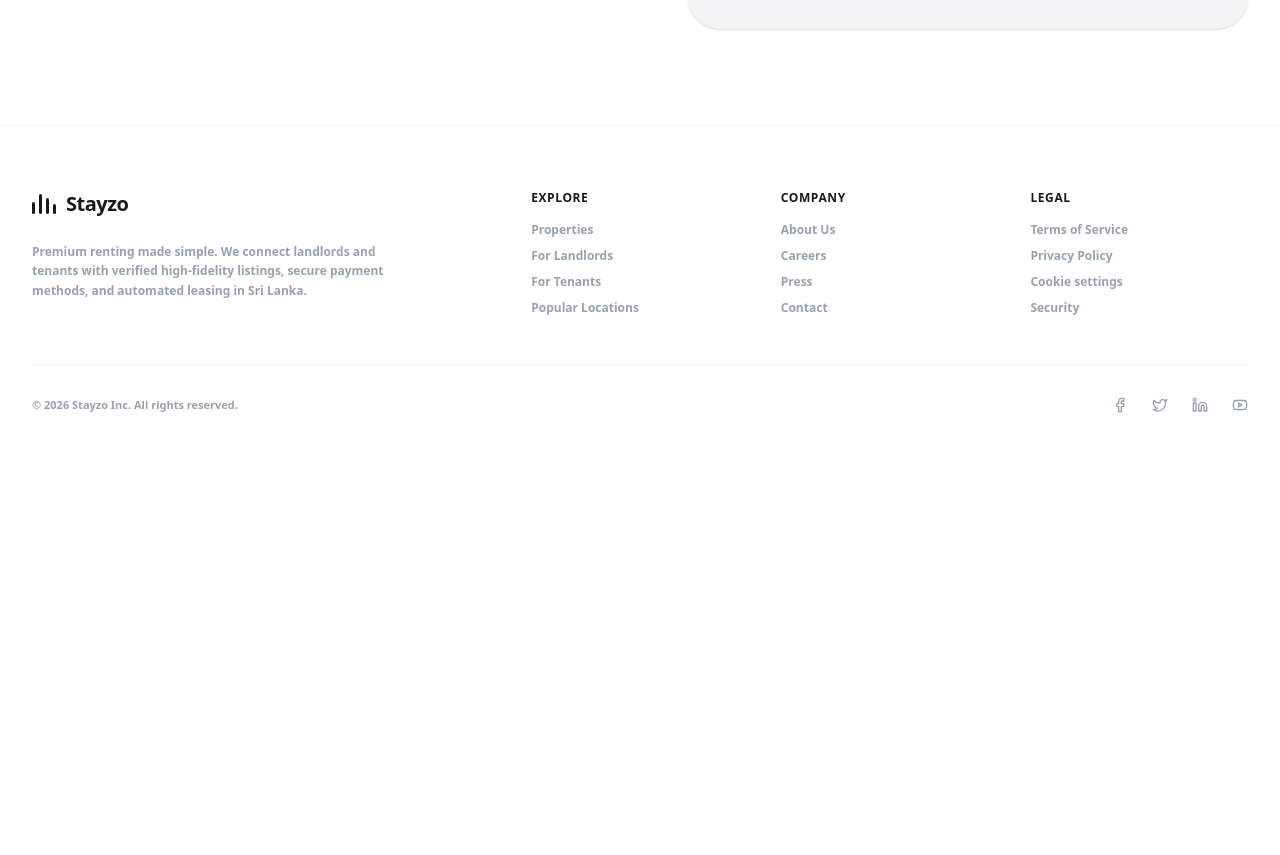
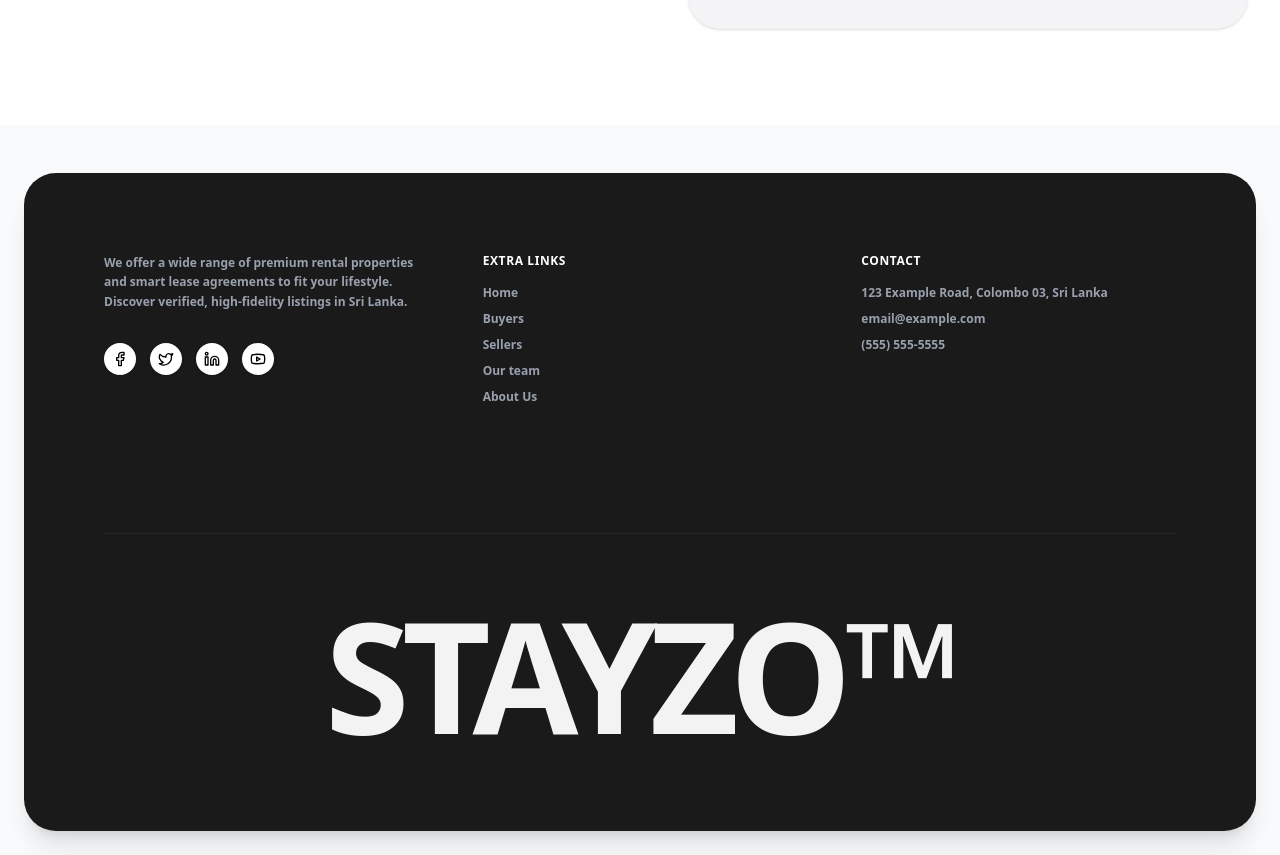
Before and after one commit to AbiNathan11/Stayzo_frontend, a Next.js app: page / in a window 1280 px wide. Shown: the part 2000-2855 px from the top of the page. Before the commit the page ends 2461 px from the top, so only its background shows below. Built offline with nearby package versions, Linux system fonts and the light colour scheme.

Commit message:
Initial commit: Stayzo Frontend

```diff
--- a/src/components/Footer.tsx
+++ b/src/components/Footer.tsx
@@ -6,81 +6,64 @@ import { Facebook, Twitter, Linkedin, Youtube } from 'lucide-react';
 
 export default function Footer() {
   return (
-    <footer className="bg-white border-t border-gray-100 pt-16 pb-12 w-full">
-      <div className="max-w-7xl mx-auto px-6 lg:px-8">
-        <div className="grid grid-cols-1 md:grid-cols-2 lg:grid-cols-5 gap-12 lg:gap-8 pb-12 border-b border-gray-100">
+    <footer className="w-full bg-[#F8FAFB] px-6 pb-6 pt-12 select-none">
+      <div className="max-w-7xl mx-auto bg-[#1A1A1A] text-white rounded-[32px] p-10 md:p-20 shadow-xl overflow-hidden relative">
 
-          {/* Logo & Description */}
-          <div className="lg:col-span-2">
-            <Link href="/" className="flex items-center space-x-2.5 mb-6 group">
-              <div className="flex items-end space-x-1 h-5">
-                <div className="w-[3px] h-3 bg-[#1A1A1A] rounded-full group-hover:bg-[#F26B27] transition-colors"></div>
-                <div className="w-[3px] h-5 bg-[#1A1A1A] rounded-full group-hover:bg-[#F26B27] transition-colors"></div>
-                <div className="w-[3px] h-4 bg-[#1A1A1A] rounded-full group-hover:bg-[#F26B27] transition-colors"></div>
-                <div className="w-[3px] h-2.5 bg-[#1A1A1A] rounded-full group-hover:bg-[#F26B27] transition-colors"></div>
-              </div>
-              <span className="text-xl font-bold tracking-tight text-[#1A1A1A]">Stayzo</span>
-            </Link>
-            <p className="text-gray-400 text-xs font-semibold leading-relaxed max-w-sm">
-              Premium renting made simple. We connect landlords and tenants with verified high-fidelity listings, secure payment methods, and automated leasing in Sri Lanka.
+        {/* Columns Grid */}
+        <div className="grid grid-cols-1 md:grid-cols-3 gap-12 md:gap-16 pb-12">
+
+          {/* Column 1: Info and Socials */}
+          <div className="space-y-6">
+            <p className="text-gray-400 text-xs font-semibold leading-relaxed max-w-xs">
+              We offer a wide range of premium rental properties and smart lease agreements to fit your lifestyle. Discover verified, high-fidelity listings in Sri Lanka.
             </p>
+            <div className="flex items-center space-x-3.5 pt-2">
+              <a href="#" className="w-8 h-8 rounded-full bg-white flex items-center justify-center text-black hover:bg-[#F26B27] hover:text-white transition shadow-sm">
+                <Facebook className="w-4 h-4" />
+              </a>
+              <a href="#" className="w-8 h-8 rounded-full bg-white flex items-center justify-center text-black hover:bg-[#F26B27] hover:text-white transition shadow-sm">
+                <Twitter className="w-4 h-4" />
+              </a>
+              <a href="#" className="w-8 h-8 rounded-full bg-white flex items-center justify-center text-black hover:bg-[#F26B27] hover:text-white transition shadow-sm">
+                <Linkedin className="w-4 h-4" />
+              </a>
+              <a href="#" className="w-8 h-8 rounded-full bg-white flex items-center justify-center text-black hover:bg-[#F26B27] hover:text-white transition shadow-sm">
+                <Youtube className="w-4 h-4" />
+              </a>
+            </div>
           </div>
 
-          {/* Column 1: Explore */}
-          <div>
-            <h4 className="font-extrabold text-[#1A1A1A] text-xs uppercase tracking-wider mb-4">Explore</h4>
-            <ul className="space-y-2.5 text-xs font-bold text-gray-400">
-              <li><Link href="/search" className="hover:text-[#1A1A1A] transition">Properties</Link></li>
-              <li><Link href="#" className="hover:text-[#1A1A1A] transition">For Landlords</Link></li>
-              <li><Link href="#" className="hover:text-[#1A1A1A] transition">For Tenants</Link></li>
-              <li><Link href="#" className="hover:text-[#1A1A1A] transition">Popular Locations</Link></li>
+          {/* Column 2: Extra Links */}
+          <div className="space-y-4">
+            <h4 className="font-bold text-xs uppercase tracking-wider text-white">Extra links</h4>
+            <ul className="space-y-2.5 text-xs font-semibold text-gray-400">
+              <li><Link href="/" className="hover:text-white transition">Home</Link></li>
+              <li><Link href="/search" className="hover:text-white transition">Buyers</Link></li>
+              <li><Link href="/search" className="hover:text-white transition">Sellers</Link></li>
+              <li><Link href="#" className="hover:text-white transition">Our team</Link></li>
+              <li><Link href="#" className="hover:text-white transition">About Us</Link></li>
             </ul>
           </div>
 
-          {/* Column 2: Company */}
-          <div>
-            <h4 className="font-extrabold text-[#1A1A1A] text-xs uppercase tracking-wider mb-4">Company</h4>
-            <ul className="space-y-2.5 text-xs font-bold text-gray-400">
-              <li><Link href="#" className="hover:text-[#1A1A1A] transition">About Us</Link></li>
-              <li><Link href="#" className="hover:text-[#1A1A1A] transition">Careers</Link></li>
-              <li><Link href="#" className="hover:text-[#1A1A1A] transition">Press</Link></li>
-              <li><Link href="#" className="hover:text-[#1A1A1A] transition">Contact</Link></li>
-            </ul>
-          </div>
-
-          {/* Column 3: Legal */}
-          <div>
-            <h4 className="font-extrabold text-[#1A1A1A] text-xs uppercase tracking-wider mb-4">Legal</h4>
-            <ul className="space-y-2.5 text-xs font-bold text-gray-400">
-              <li><Link href="#" className="hover:text-[#1A1A1A] transition">Terms of Service</Link></li>
-              <li><Link href="#" className="hover:text-[#1A1A1A] transition">Privacy Policy</Link></li>
-              <li><Link href="#" className="hover:text-[#1A1A1A] transition">Cookie settings</Link></li>
-              <li><Link href="#" className="hover:text-[#1A1A1A] transition">Security</Link></li>
+          {/* Column 3: Contact Info */}
+          <div className="space-y-4">
+            <h4 className="font-bold text-xs uppercase tracking-wider text-white">Contact</h4>
+            <ul className="space-y-2.5 text-xs font-semibold text-gray-400">
+              <li>123 Example Road, Colombo 03, Sri Lanka</li>
+              <li><a href="mailto:email@example.com" className="hover:text-white transition">email@example.com</a></li>
+              <li><a href="tel:5555555555" className="hover:text-white transition">(555) 555-5555</a></li>
             </ul>
           </div>
 
         </div>
 
-        {/* Bottom copyright & social icons */}
-        <div className="pt-8 flex flex-col sm:flex-row items-center justify-between gap-6">
-          <p className="text-gray-400 text-[11px] font-bold">
-            &copy; {new Date().getFullYear()} Stayzo Inc. All rights reserved.
-          </p>
-          <div className="flex items-center space-x-6 text-gray-400">
-            <a href="#" className="hover:text-[#1A1A1A] transition">
-              <Facebook className="w-4 h-4" />
-            </a>
-            <a href="#" className="hover:text-[#1A1A1A] transition">
-              <Twitter className="w-4 h-4" />
-            </a>
-            <a href="#" className="hover:text-[#1A1A1A] transition">
-              <Linkedin className="w-4 h-4" />
-            </a>
-            <a href="#" className="hover:text-[#1A1A1A] transition">
-              <Youtube className="w-4 h-4" />
-            </a>
-          </div>
+        {/* Huge Bottom Logo Text */}
+        <div className="mt-12 md:mt-20 border-t border-white/5 pt-12 md:pt-16 text-center select-none overflow-hidden">
+          <span className="text-[12vw] font-extrabold tracking-tighter text-white block leading-none select-none select-none uppercase opacity-95">
+            Stayzo™
+          </span>
         </div>
+
       </div>
     </footer>
   );
```
